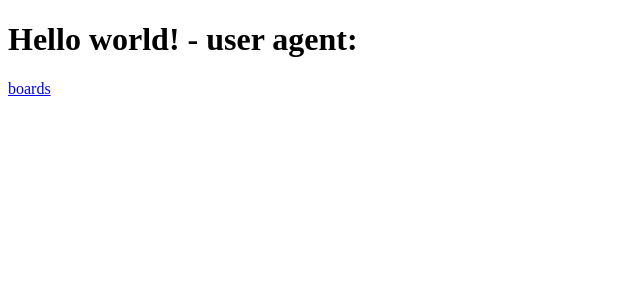
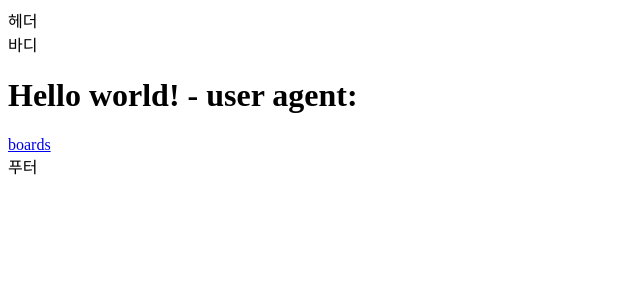
Before and after one commit to KIMINJOONG/react-next-ts, a Next.js app: page / in a window 1280 px wide. Shown: the top 300 px of the page, without its empty margins (0-640 px from the left). Built offline with nearby package versions, Linux system fonts and the light colour scheme.

Commit message:
add _app.tsx and AppLayout.tsx

```diff
--- /dev/null
+++ b/components/AppLayout.tsx
@@ -0,0 +1,18 @@
+import { ReactNode } from "react";
+
+interface IProps {
+  children: ReactNode;
+  // any other props that come into the component
+}
+
+const AppLayout = ({ children }: IProps) => {
+  return (
+    <div>
+      <div>헤더</div>
+      <div>바디{children}</div>
+      <div>푸터</div>
+    </div>
+  );
+};
+
+export default AppLayout;
--- /dev/null
+++ b/pages/_app.tsx
@@ -0,0 +1,23 @@
+import { NextPage } from "next";
+import Head from "next/head";
+import AppLayout from "../components/AppLayout";
+
+interface IProps {
+  Component: any;
+  pageProps: any;
+}
+const myProject = ({ Component, pageProps }: IProps) => {
+  return (
+    <>
+      <Head>
+        <meta name="viewport" content="width=device-width, initial-scale=1.0" />
+        <title>Next.js TypeScript Quickstart</title>
+      </Head>
+      <AppLayout>
+        <Component {...pageProps} />
+      </AppLayout>
+    </>
+  );
+};
+
+export default myProject;
```
